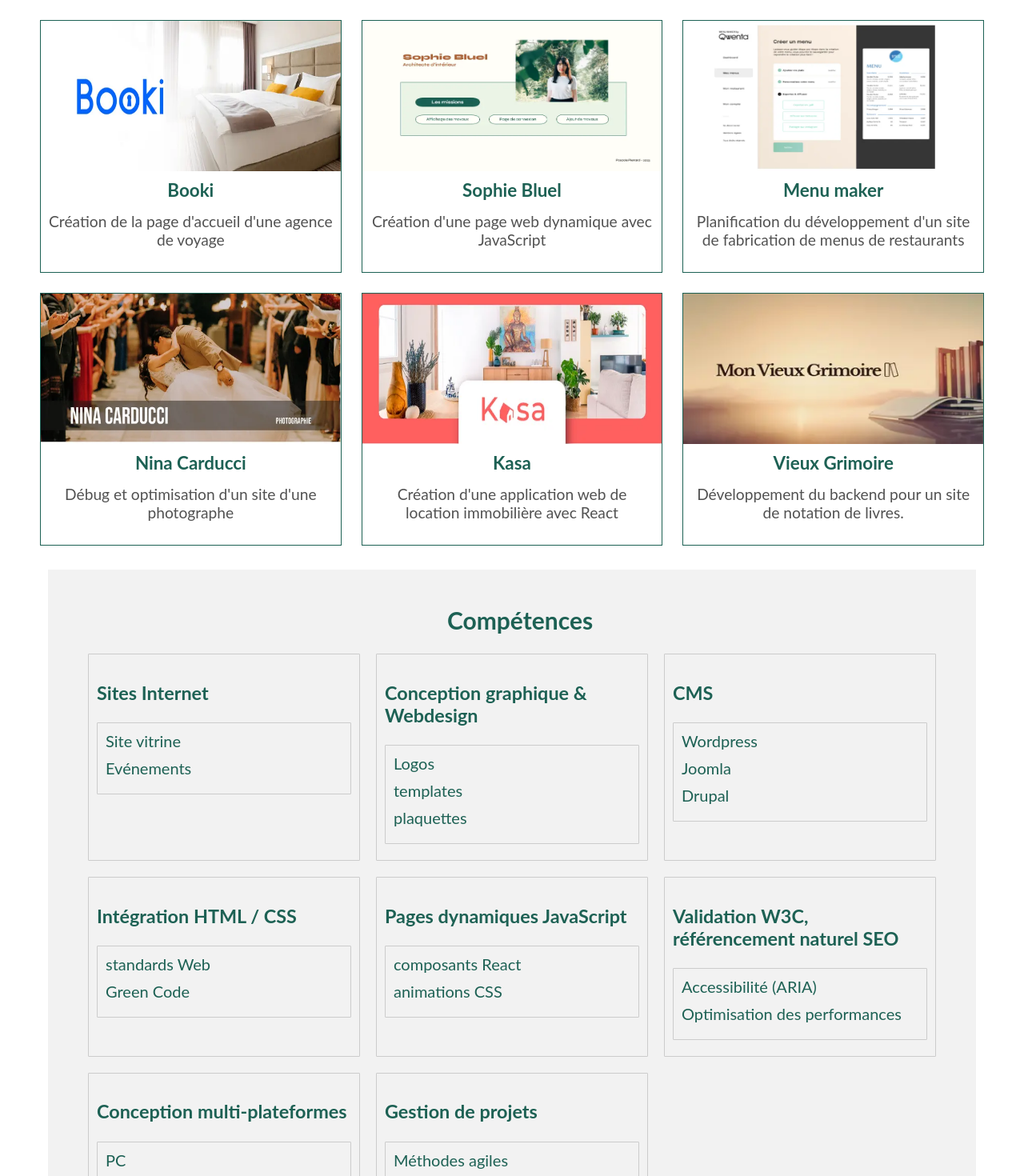
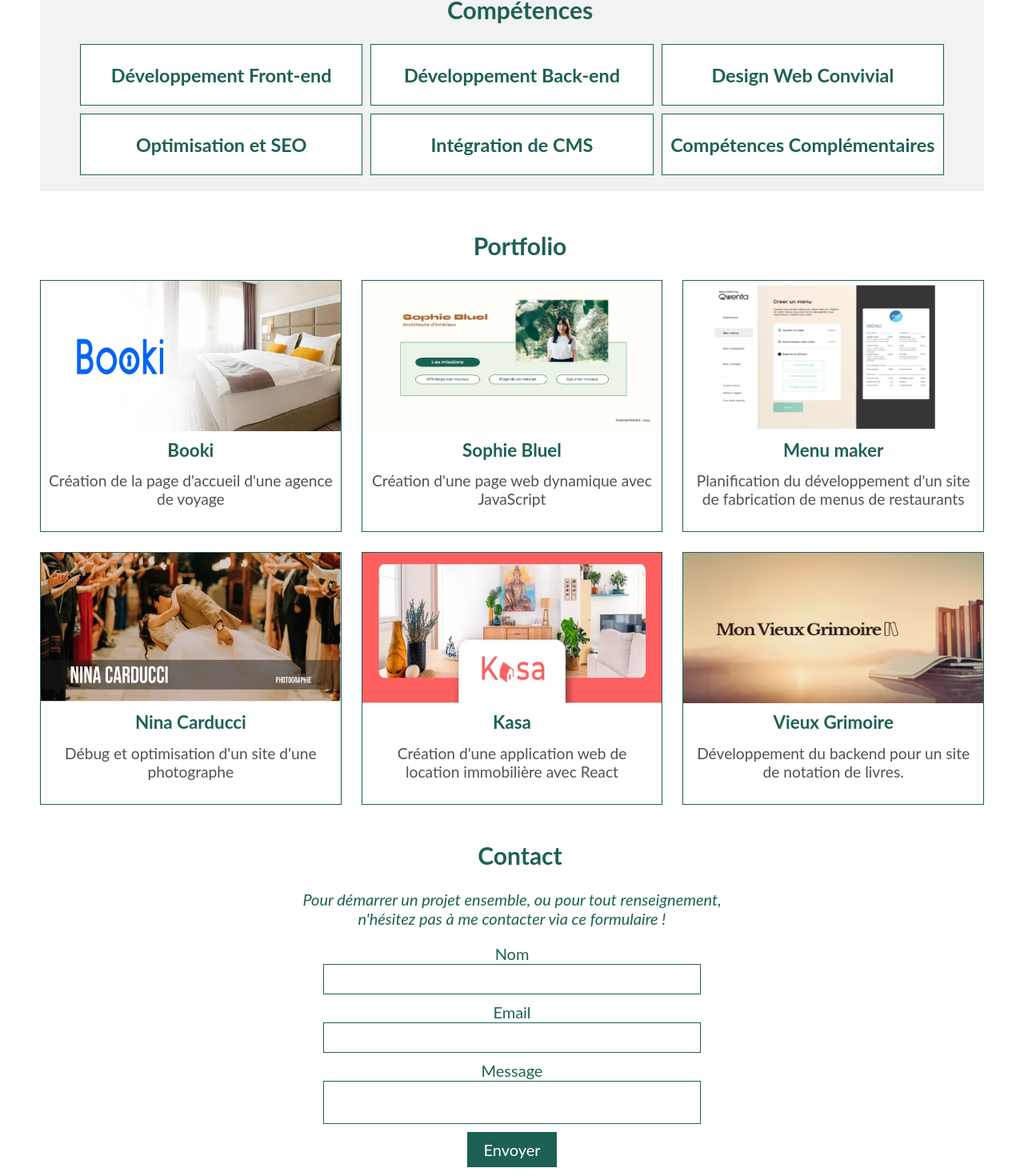
Before and after one commit to p2r3d/newportfolio, a React (Create React App) app: page / in a window 1280 px wide. Shown: the part 381-1851 px from the top of the page at 80% size. Built offline with nearby package versions, Linux system fonts and the light colour scheme.

Commit message:
feat: ajout collapse compétences

```diff
--- /dev/null
+++ b/src/components/Collapse/collapse.scss
@@ -0,0 +1,40 @@
+@import '../../style/variables';
+@import '../../style/mixins';
+
+.collapseDiv {
+  @include flex-col-center;
+  justify-content: center;
+  border: 1px solid $font-color;
+  width:100%;
+  height:100%;
+  background-color: #fff;
+  h3{
+    text-align: center;
+    cursor: pointer;
+  }
+  h3:hover {
+
+  }
+  ul {
+    list-style-type: none;
+    padding:0 5px;
+  }
+  li {
+
+  }
+}
+.collapseDiv:hover {
+   background-color: $font-color;
+    color:#fff;
+    height:100%;
+}
+/************* Tablette *******************/
+.collapseDiv {
+
+}
+/************* Mobile *******************/
+@media screen and (max-width: 769px){
+.collapseDiv {
+
+  }
+}
--- /dev/null
+++ b/src/components/Collapse/index.jsx
@@ -0,0 +1,25 @@
+import React,{useState} from "react";
+import "./collapse.scss"
+
+function Collapse({title,description }) {
+  const [isOpened, setIsOpened] = useState(false);
+
+  const toggleCollapse = () => {
+    setIsOpened((opened) => !opened);
+  };
+
+  return (
+    <div className="collapseDiv">
+      <h3 onClick={toggleCollapse}>{title}</h3>
+      {isOpened && (
+        <ul>
+          {description.map((desc, index) => (
+            <li key={index}>{desc}</li>
+          ))}
+        </ul>
+      )}
+    </div>
+  );
+};
+
+export default Collapse;
--- a/src/components/Skills/index.js
+++ b/src/components/Skills/index.js
@@ -1,4 +1,5 @@
 import React, {useState} from 'react';
+import Collapse from '../../components/Collapse'
 import './skills.scss'
 import Skills from "../../datas/skills.json";
 
@@ -8,22 +9,7 @@
   return (
     <section id="skills" className='skillsSection'>
       <h2>Compétences</h2>
-      <div className='skillsGrid'>
-          {skillState.skills.map((skill) => (
-            <ul >
-            <li key={skill.id}>
-              <h3>{skill.title}</h3>
-              {skill.Description && (
-                <ul>
-                  {skill.Description.map((desc, index) => (
-                    <li key={index}>{desc}</li>
-                  ))}
-                </ul>
-              )}
-            </li></ul>
-          ))}
-      </div>
-      <div className='skillsDiv'>
+      {/*<div className='skillsDiv'>
         <div className="colDiv">
         <i className="fas fa-desktop"></i>
           <h3>Front-end</h3>
@@ -62,7 +48,11 @@
             <li>Figma</li>
           </ul>
         </div>
-
+      </div>*/}
+      <div className="skillsGrid">
+        {skillState.skills.map((skill) => (
+          <Collapse key={skill.id} title={skill.title} description={skill.Description} />
+        ))}
       </div>
     </section>
   )
--- a/src/components/Skills/skills.scss
+++ b/src/components/Skills/skills.scss
@@ -4,26 +4,17 @@
   background-color:  $portfolio-background-color-grey;
   display: flex;
   flex-direction: column;
-  margin: 30px 10px;
+  margin: 30px 0px;
   padding: 0 50px 20px 50px;
   .skillsGrid {
     display: grid;
     grid-template-columns: repeat(3, 1fr);
-    gap: 20px;
-    ul {
-      list-style: none;
-      padding: 0;
-      margin: 0;
-      border: 1px solid #ccc;
-      border-radius: 1px;
-      padding: 10px;
-    }
-    li {
-      margin-bottom: 10px;
-      list-style: none;
-    }
+    gap: 10px;
+    align-items:start;
+    justify-items: center;
+    font-size: $font-size;
   }
-  .skillsDiv {
+  /*.skillsDiv {
     display: grid;
     grid-template-columns: repeat(4, 1fr);
     padding-top: 50px;
@@ -53,7 +44,7 @@
   .skillsDiv .fas {
     font-size: 2rem;
     filter:grayscale(40);
-  }
+  }*/
 }
 /*.skillsDiv .colDiv:hover {
   transform: scale(1.2);
--- a/src/datas/skills.json
+++ b/src/datas/skills.json
@@ -2,43 +2,43 @@
        "skills": [
          {
            "id": 1,
-           "title": "Sites Internet",
-           "Description":["Site vitrine","Evénements"]
+           "title": "Développement Front-end",
+           "Description":["HTML5, CSS3, SASS et JavaScript : création de sites web modernes et interactifs en utilisant les dernières technologies front-end",
+                        "React : développement d'interfaces utilisateur réactives et dynamiques",
+                        "Composants React : construction de composants réutilisables pour favoriser une architecture modulaire et maintenable"]
+         },
+         {
+           "id": 11,
+           "title": "Développement Back-end",
+           "Description":["NodeJs, Express : création de serveurs robustes et évolutifs",
+                          "MySQL, MongoDB : stockage et gestion efficacement des données ",
+                          "APIs RESTful : mise en place de la communication entre le frontend et le backend",
+                          "Sécurité : implémentation de mécanismes d'authentification et de sécurité pour protéger les données sensibles"                    ]
          },
          {
            "id": 2,
-           "title": "Conception graphique & Webdesign " ,
-           "Description":["Logos", "templates", "plaquettes"]
-         },
-         {
-           "id": 3,
-           "title": "CMS",
-           "Description":["Wordpress", "Joomla", "Drupal"]
+           "title": "Design Web Convivial " ,
+           "Description":["Responsive Design : adaptation de l'affichage des sites web aux mobiles, tablettes, ordinateurs",
+            "UX/UI Design : création d'interfaces utilisateur intuitives pour une agréable expérience utilisateur"]
          },
          {
            "id": 4,
-           "title": "Intégration HTML / CSS ",
-           "Description":["standards Web", "Green Code"]
+           "title": "Optimisation et SEO",
+           "Description":["Amélioration des performances pour un chargement rapide et une expérience utilisateur fluide",
+          "Architecture SEO-friendly : structuration du contenu et utilisation de balises HTML appropriées pour faciliter l'indexation et le classement du site par les moteurs de recherche",
+          "Accessibilité : respect des normes d'accessibilité pour permettre à tous les utilisateurs de naviguer et d'interagir avec un site facilement"]
          },
          {
            "id": 5,
-           "title": "Pages dynamiques JavaScript",
-           "Description":["composants React", "animations CSS"]
+           "title": "Intégration de CMS",
+           "Description":["Intégration personnalisée de sites web avec  systèmes de gestion : WordPress, Drupal, Joomla"]
          },
          {
            "id": 6,
-           "title": "Validation W3C, référencement naturel SEO ",
-           "Description":["Accessibilité (ARIA)","Optimisation des performances"]
-         },
-         {
-           "id": 7,
-           "title": "Conception multi-plateformes ",
-           "Description":["PC", "Tablette","Mobile"]
-         },
-         {
-           "id": 8,
-           "title": "Gestion de projets ",
-           "Description":["Méthodes agiles","Scrum"]
+           "title": "Compétences Complémentaires ",
+           "Description":["Git : gestion du code source, collaboration avec les équipes de développement",
+            "Design Graphique : création de maquettes et de ressources graphiques pour les sites web",
+            "Green Code : pratiques de programmation et de développement informatique qui visent à réduire l'empreinte environnementale en optimisant la consommation d'énergie et en minimisant les ressources utilisées"]
          }
        ]
      }
--- a/src/pages/Home/index.jsx
+++ b/src/pages/Home/index.jsx
@@ -14,9 +14,9 @@
     <div className='homeContainer'>
       <Nav />
       <AboutMe/>
-      <Gallery/>
       {/*<Gallery0/>*/}
       <Skills/>
+      <Gallery/>
       <Contact/>
       <Footer/>
     </div>);
```
